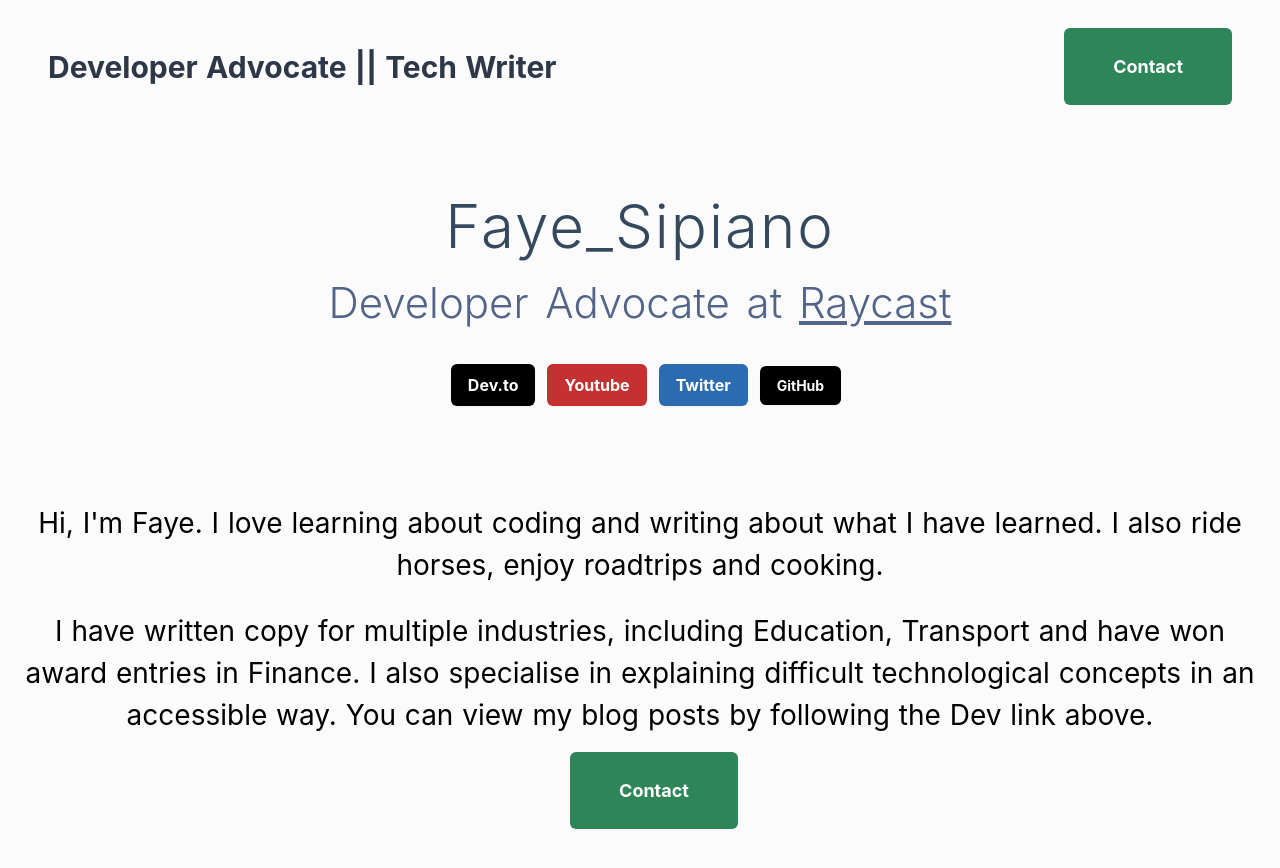
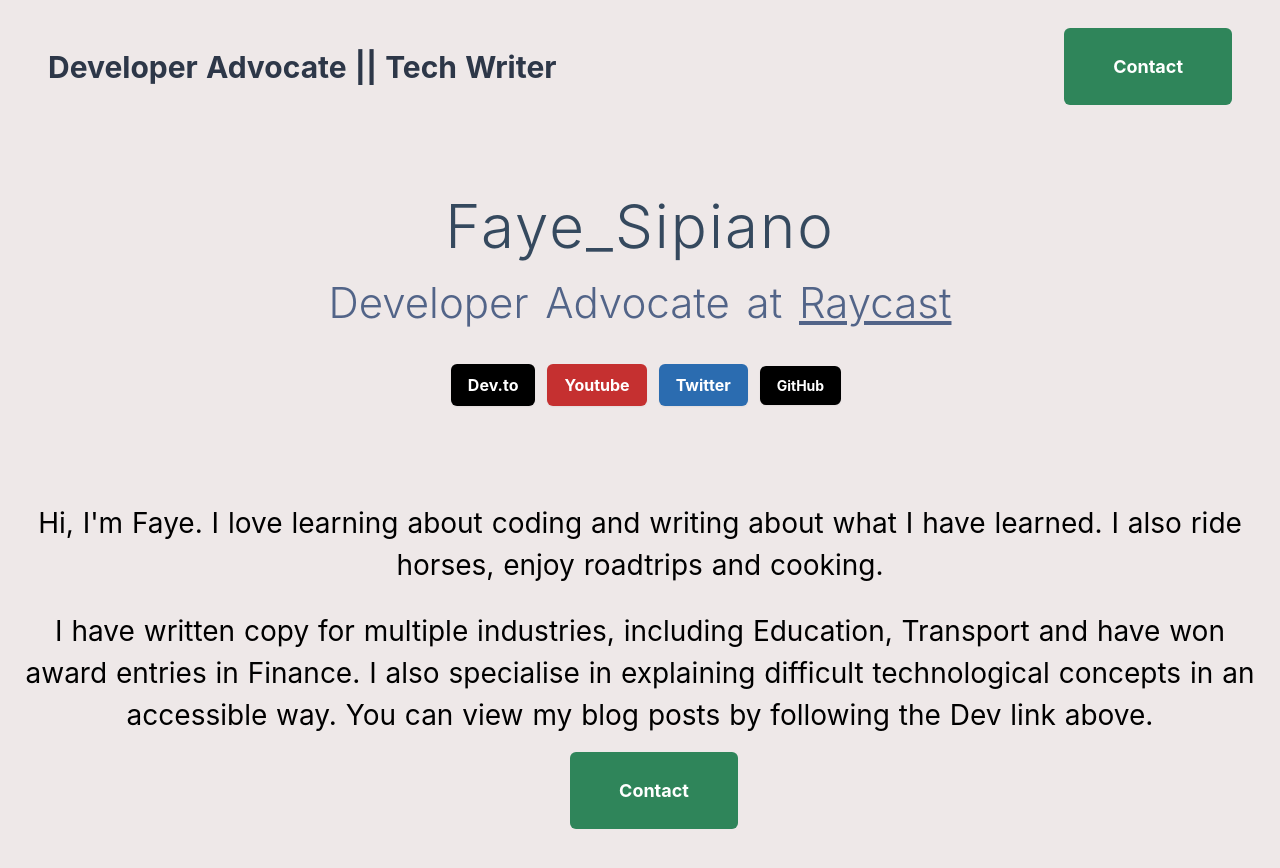
Before and after one commit to FSipiano/faye_portfolio, a Nuxt app: page / in a window 1280 px wide. Shown: the top 868 px of the page. Built offline with nearby package versions, Linux system fonts and the light colour scheme; a small style sheet from the web is missing.

Commit message:
background colour

```diff
--- a/pages/index.vue
+++ b/pages/index.vue
@@ -93,7 +93,7 @@ export default {
 } */
 
 .page {
-  background-color: #fafafac9;
+  background-color: #e2d8d896;
 }
 
 .container {
```
